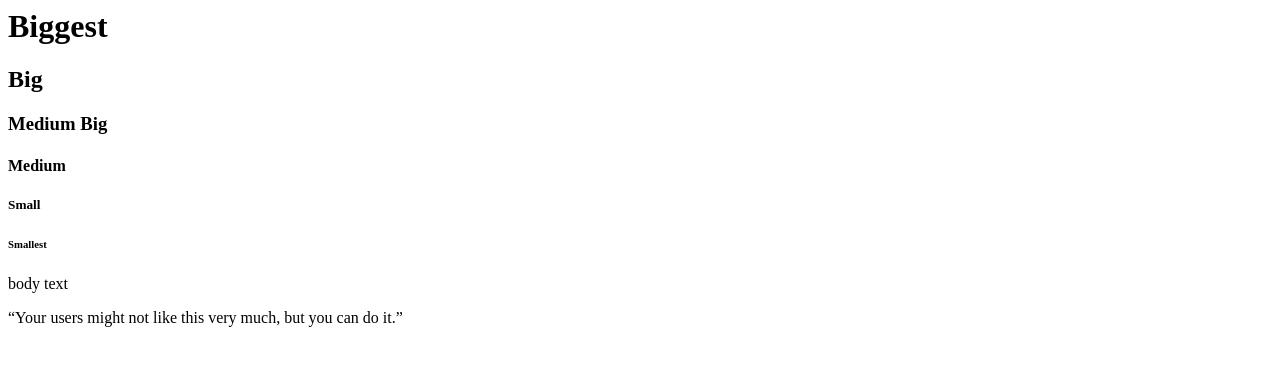
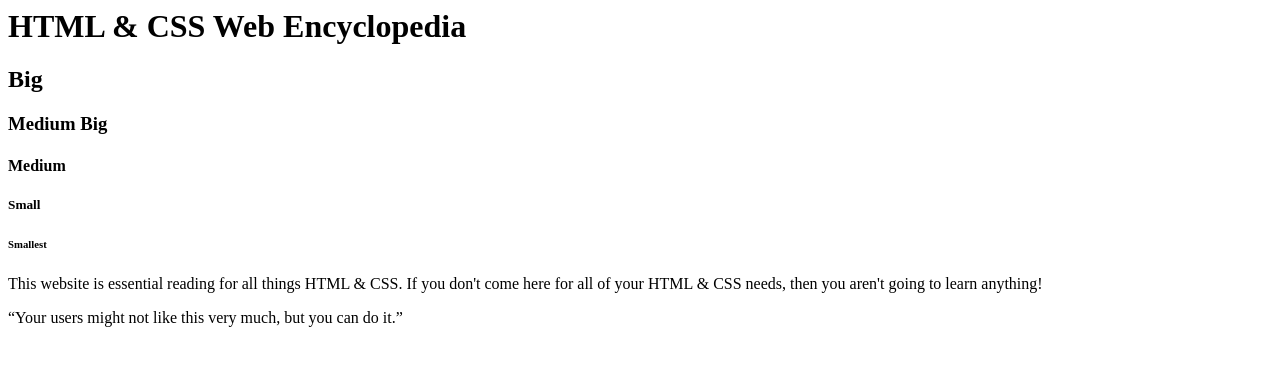
Before and after one commit to thewmh/thewmh.github.io, a plain HTML site: page index.html in a window 1280 px wide. Drawn offline with Linux system fonts and the light colour scheme.

Commit message:
Update index.html

```diff
--- a/index.html
+++ b/index.html
@@ -3,13 +3,13 @@
     <title>HTML CSS Workshop at Prime</title>
   </head>
   <body>
-    <h1>Biggest</h1>
+    <h1>HTML & CSS Web Encyclopedia</h1>
     <h2>Big</h2>
     <h3>Medium Big</h3>
     <h4>Medium</h4>
     <h5>Small</h5>
     <h6>Smallest</h6>
-    <p>body text</p>
+    <p>This website is essential reading for all things HTML & CSS. If you don't come here for all of your HTML & CSS needs, then you aren't going to learn anything!</p>
     <q>Your users might not like this very much, but you can do it.</q>
   </body>
 </html>
```
